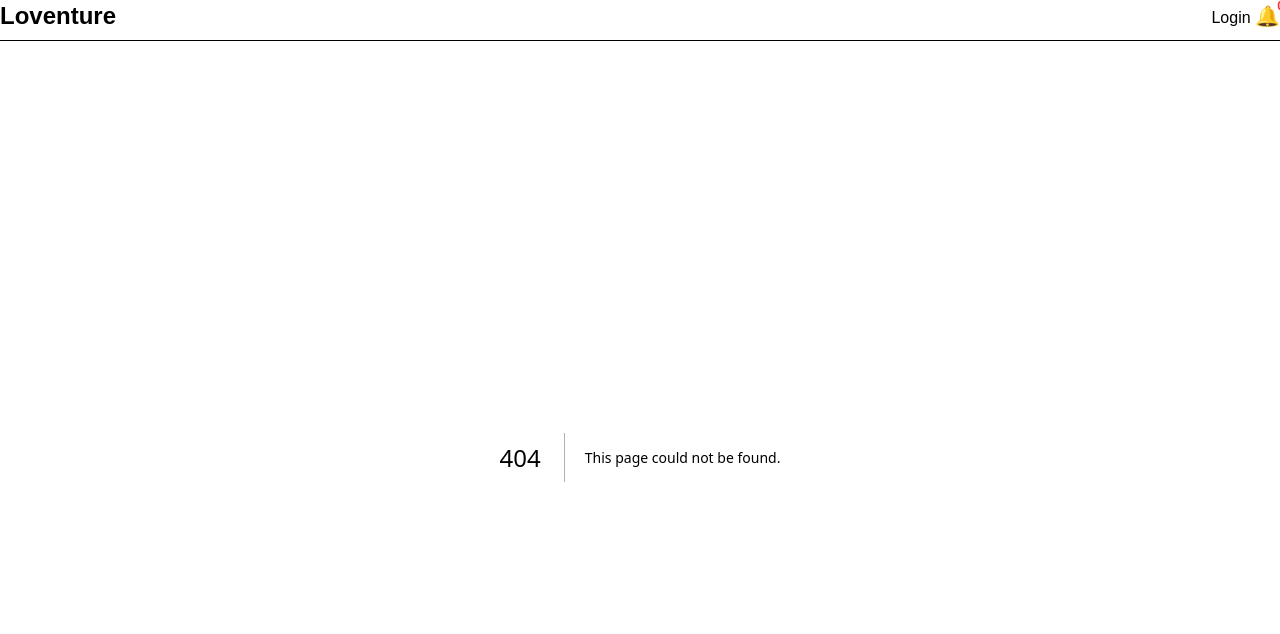
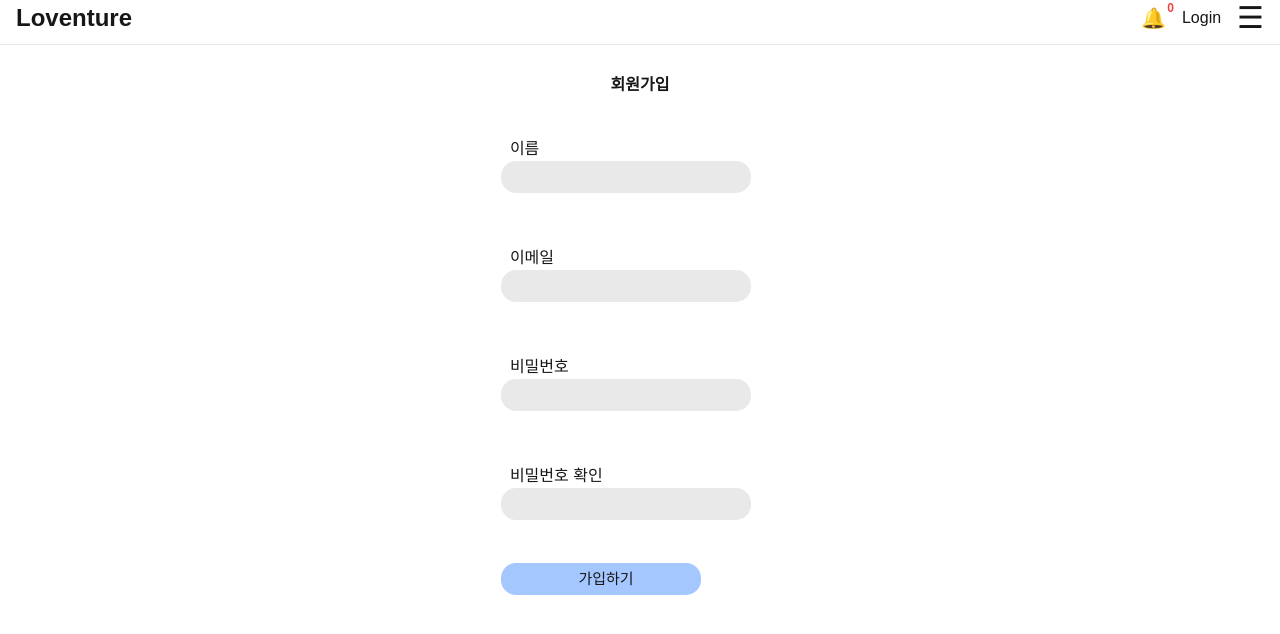
Before and after one commit to shun010116/Loventure, a Next.js app in the folder loventure/: page /myPage in a window 1280 px wide. Before the commit this address had no page. Shown: the top 634 px of the page. Built offline with nearby package versions, Linux system fonts and the light colour scheme.

Commit message:
햄버거 메뉴 생성 Layout을 ServerLayout(Layout)과 ClientLayout로 분할

```diff
--- a/loventure/package.json
+++ b/loventure/package.json
@@ -9,6 +9,7 @@
     "lint": "next lint"
   },
   "dependencies": {
+    "@nodelib/fs.scandir": "^4.0.1",
     "bcrypt": "^5.1.1",
     "jsonwebtoken": "^9.0.2",
     "mongoose": "^8.13.1",
@@ -26,9 +27,11 @@
     "@types/node": "^20",
     "@types/react": "^19",
     "@types/react-dom": "^19",
+    "autoprefixer": "^10.4.21",
     "eslint": "^9",
     "eslint-config-next": "15.2.4",
-    "tailwindcss": "^4",
+    "postcss": "^8.5.3",
+    "tailwindcss": "^3.4.17",
     "typescript": "^5"
   }
 }
--- /dev/null
+++ b/loventure/postcss.config.js
@@ -0,0 +1,6 @@
+module.exports = {
+  plugins: {
+    tailwindcss: {},
+    autoprefixer: {},
+  },
+}
--- /dev/null
+++ b/loventure/src/app/ClientLayout.tsx
@@ -0,0 +1,55 @@
+'use client';
+
+import { useState } from 'react';
+import Link from 'next/link';
+import Image from 'next/image';
+import user_image from '../../public/user.png';
+import "../styles/globals.css";
+
+export default function ClientLayout({
+  children,
+}: {
+  children: React.ReactNode;
+}) {
+  const [isMenuOpen, setIsMenuOpen] = useState(false);
+
+  return (
+    <>
+      <header className="flex justify-between items-center border-b pb-2 mb-4 px-4">
+        <h1 className="text-2xl font-bold">
+          <Link href="/">Loventure</Link>
+        </h1>
+
+        <div className="flex items-center gap-4 relative">
+          <button className="text-xl relative">
+            🔔
+            <span className="absolute -top-1 -right-2 text-xs text-red-500 font-bold">0</span>
+          </button>
+
+          <Link href="/login" className="text-base">
+            Login
+          </Link>
+
+          <button
+            className="text-3xl"
+            onClick={() => setIsMenuOpen(!isMenuOpen)}
+          >
+            ☰
+          </button>
+        </div>
+      </header>
+
+      {isMenuOpen && (
+        <nav className="absolute right-4 top-16 bg-white shadow-lg rounded-lg px-6 py-4 flex flex-col items-end gap-2 z-20">
+          <Link href="/calendar">달력</Link>
+          <Link href="/diary">교환일기</Link>
+          <Link href="/inventory">인벤토리</Link>
+          <Link href="/shop">상점</Link>
+          <Link href="/myPage">마이페이지</Link>
+        </nav>
+      )}
+
+      <main className="px-4 z-0 relative">{children}</main>
+    </>
+  );
+}
--- a/loventure/src/app/layout.tsx
+++ b/loventure/src/app/layout.tsx
@@ -1,7 +1,8 @@
+// no "use client" here
+
 import type { Metadata } from "next";
 import { Geist, Geist_Mono } from "next/font/google";
-import "@/styles/globals.css";
-import Link from 'next/link';
+import ClientLayout from "./ClientLayout";
 
 const geistSans = Geist({
   variable: "--font-geist-sans",
@@ -20,26 +21,13 @@ export const metadata: Metadata = {
 
 export default function RootLayout({
   children,
-}: Readonly<{
+}: {
   children: React.ReactNode;
-}>) {
+}) {
   return (
     <html lang="en">
-      <body
-        className={`${geistSans.variable} ${geistMono.variable} antialiased`}
-      >
-         <header className="flex justify-between items-center border-b pb-2 mb-4">
-        <h1 className="text-2xl font-bold"><Link href="/">Loventure</Link></h1>
-        <div className="relative">
-          <Link href="/login"> Login </Link>
-          <button className="text-xl">🔔</button>
-          <span className="absolute -top-1 -right-1 text-xs text-red-500 font-bold">0</span>
-        </div>
-        </header>
-        {children}
-
-
-
+      <body className={`${geistSans.variable} ${geistMono.variable} antialiased`}>
+        <ClientLayout>{children}</ClientLayout>
       </body>
     </html>
   );
--- /dev/null
+++ b/loventure/src/app/myPage/page.tsx
@@ -0,0 +1,116 @@
+'use client';
+
+import { useState } from 'react';
+import Link from 'next/link';
+
+export default function RegisterPage() {
+    const [form, setForm] = useState({
+        username: '',
+        email: '',
+        password: '',
+        confirmPassword: '',
+    });
+
+    const [message, setMessage] = useState('');
+
+    const handleChange = (e: React.ChangeEvent<HTMLInputElement>) => {
+        setForm({
+            ...form,
+            [e.target.name]: e.target.value,
+        });
+    };
+
+    const handleSubmit = async (e: React.FormEvent) => {
+        e.preventDefault();
+
+        if (form.password !== form.confirmPassword) {
+            setMessage('비밀번호가 일치하지 않습니다.');
+            return;
+        }
+
+        const res = await fetch('/api/user/register', {
+            method: 'POST',
+            headers: { 'Content-Type': 'application/json' },
+            body: JSON.stringify({
+                email: form.email,
+                password: form.password,
+                nickname: form.username,
+            }),
+        });
+
+        const data = await res.json();
+
+        if (res.ok) {
+            setMessage('회원가입이 완료되었습니다.');
+        } else {
+            setMessage(data.message || '회원가입에 실패했습니다.');
+        }
+    };
+
+    return (
+      <div className='register'>
+
+          <form onSubmit={handleSubmit} className="form-register">
+
+            <table className="table-register">
+              <tbody>
+                <tr>
+                    <th><h2>회원가입</h2></th>
+                </tr>
+
+                <tr><td>
+                    <div>&nbsp;&nbsp;이름</div>
+                    <input
+                        type="text"
+                        className="text-register"
+                        name="username"
+                        value={form.username}
+                        onChange={handleChange}
+                    />
+                </td></tr>
+
+                <tr><td>
+                    <div>&nbsp;&nbsp;이메일</div>
+                    <input
+                        type="text"
+                        className="text-register"
+                        name="email"
+                        value={form.email}
+                        onChange={handleChange}
+                        />
+                </td></tr>
+
+                <tr><td>
+                    <div>&nbsp;&nbsp;비밀번호</div>
+                    <input
+                        type="password"
+                        className="text-register"
+                        name="password"
+                        value={form.password}
+                        onChange={handleChange}
+                    />
+                </td></tr>
+
+                <tr><td>
+                    <div>&nbsp;&nbsp;비밀번호 확인</div>
+                    <input
+                        type="password"
+                        className="text-register"
+                        name="confirmPassword"
+                        value={form.confirmPassword}
+                        onChange={handleChange}
+                    />
+                </td></tr>
+
+                <tr><td>
+                    <button type="submit" className="btn-register">가입하기</button>
+                </td></tr>
+
+              </tbody>
+            </table>
+          </form>
+
+          {message && <p className="mt-4 text-center">{message}</p>}
+      </div>
+    );
+  }
--- a/loventure/src/styles/globals.css
+++ b/loventure/src/styles/globals.css
@@ -1,4 +1,6 @@
-@import "tailwindcss";
+@tailwind base;
+@tailwind components;
+@tailwind utilities;
 
 .table-register {
   width: 280px;
--- /dev/null
+++ b/loventure/tailwind.config.js
@@ -0,0 +1,17 @@
+/** @type {import('tailwindcss').Config} */
+module.exports = {
+  content: [
+
+    // tailwind 적용 경로
+    "./app/**/*.{js,ts,jsx,tsx,mdx}",
+    "./pages/**/*.{js,ts,tsx,tsx,mdx}",
+    "./components.**.*.{js,ts,tsx,tsx,mdx}",
+
+    // src 사용하여 추가
+    "./src/**/*.{js,ts,jsx,tsx,mdx}",
+  ],
+  theme: {
+    extend: {},
+  },
+  plugins: [],
+}
```
Also changed, not shown: 1 other file (tests, documents, lock files or other folders).
